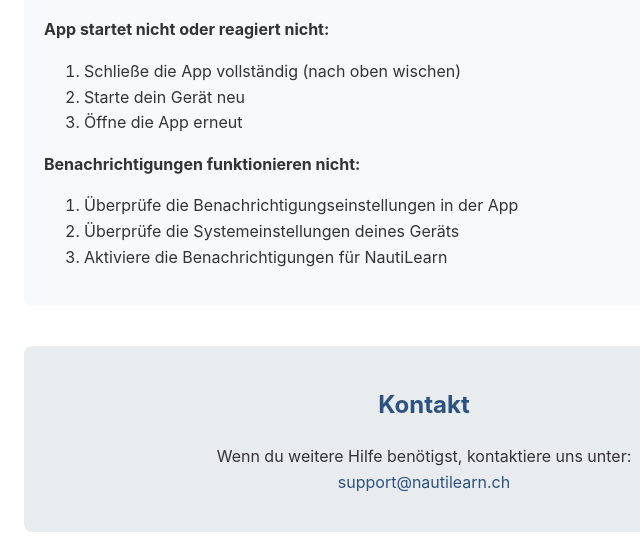
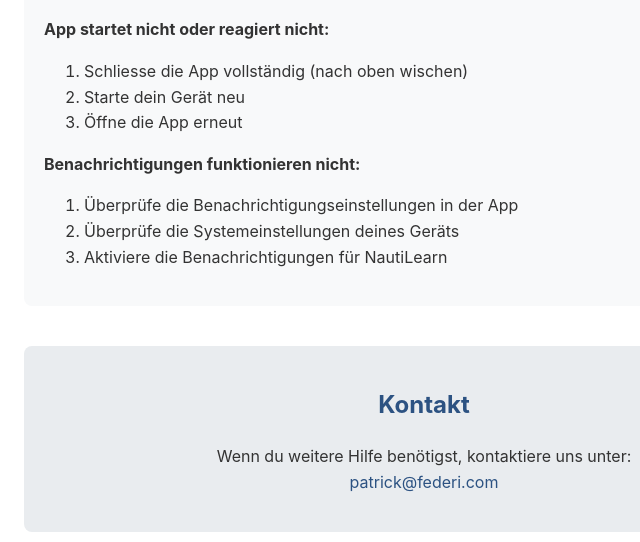
Before and after one commit to pfederi/NautiLearn-Support, a plain HTML site: page index.html in a window 1280 px wide. Shown: the part 1040-1582 px from the top of the page, 216-856 px from the left. Drawn offline with Linux system fonts and the light colour scheme.

Commit message:
Update index.html

```diff
--- a/index.html
+++ b/index.html
@@ -77,7 +77,7 @@
         <h2>Technische Probleme</h2>
         <p><strong>App startet nicht oder reagiert nicht:</strong></p>
         <ol>
-            <li>Schließe die App vollständig (nach oben wischen)</li>
+            <li>Schliesse die App vollständig (nach oben wischen)</li>
             <li>Starte dein Gerät neu</li>
             <li>Öffne die App erneut</li>
         </ol>
@@ -93,7 +93,7 @@
     <div class="contact">
         <h2>Kontakt</h2>
         <p>Wenn du weitere Hilfe benötigst, kontaktiere uns unter:<br>
-        <a href="mailto:support@nautilearn.ch">support@nautilearn.ch</a></p>
+        <a href="mailto:patrick@federi.com">patrick@federi.com</a></p>
     </div>
 </body>
 </html>
```
